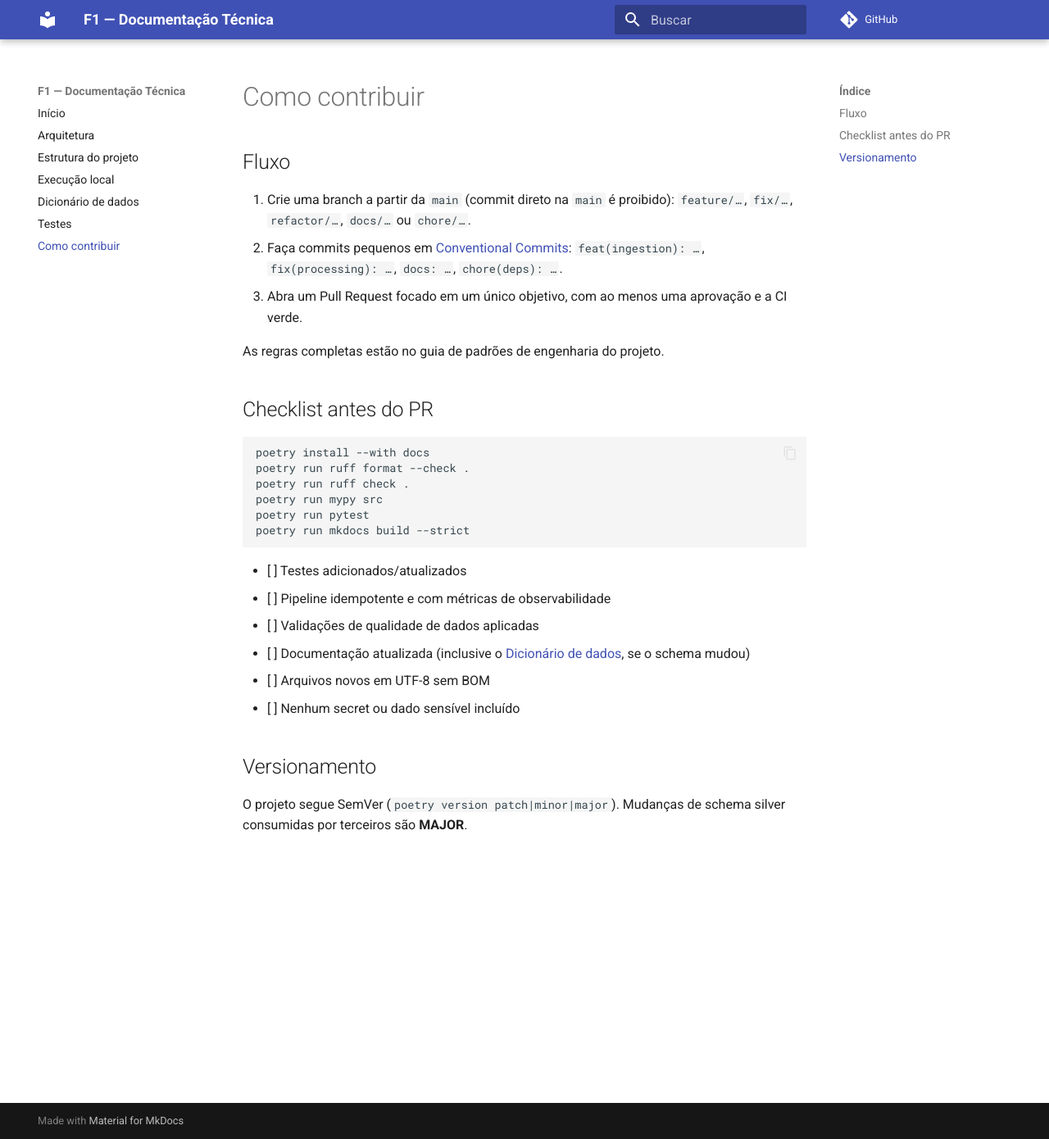
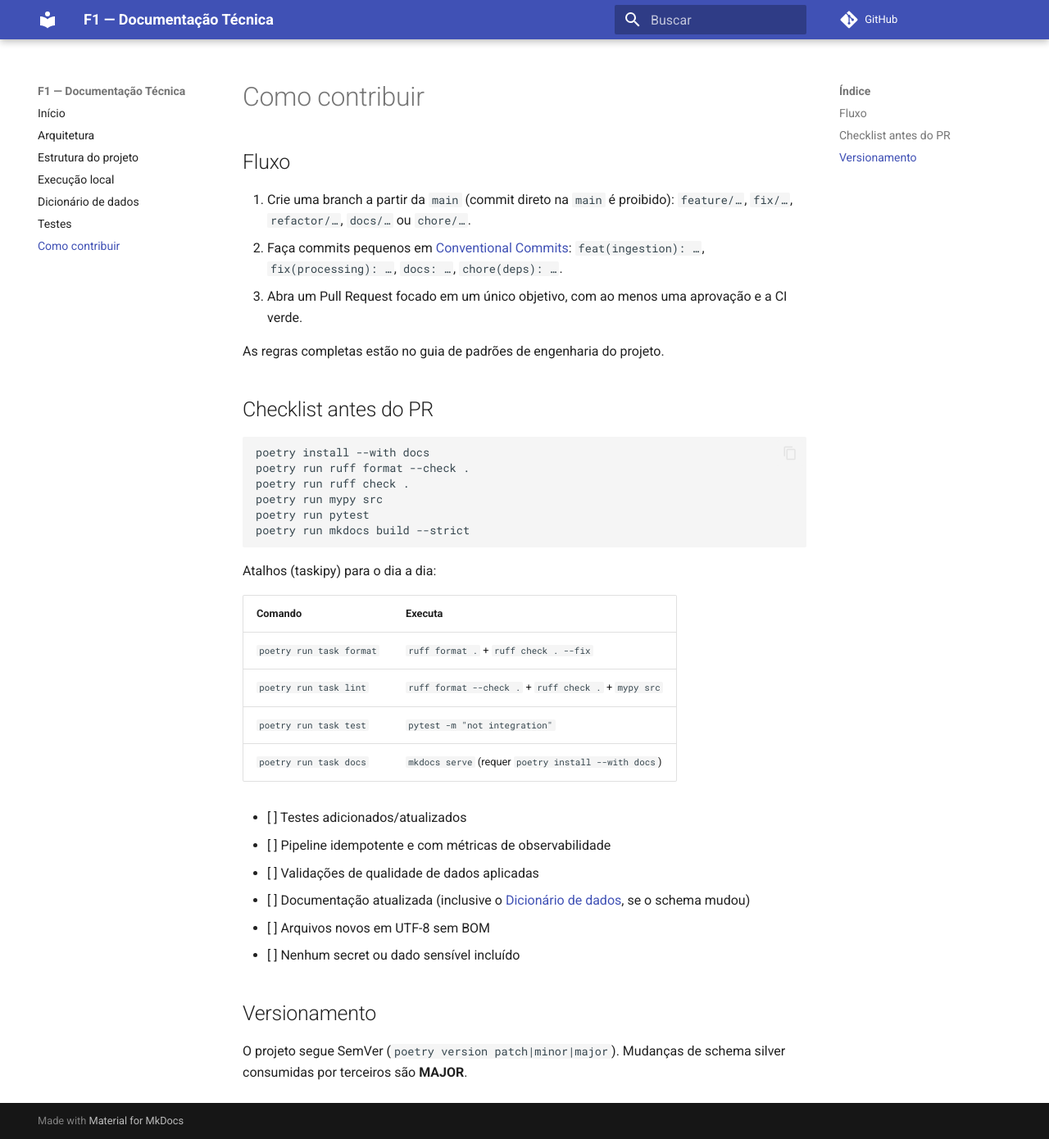
Before and after one commit to EmanuelSeven/F1, an MkDocs documentation site: the page built from docs/contribuicao.md, in a window 1280 px wide and 1390 px high. Shown: the whole window at 82% size. Built offline with MkDocs 1.6.1 and Material for MkDocs 9.7.7, drawn with Linux system fonts in a browser that asks for light colours; comment, search, counter and statistics services are not loaded.

Commit message:
chore(dev): adiciona tarefas lint, format e docs ao taskipy
Co-Authored-By: Claude Opus 5.5 <noreply@anthropic.com>

````diff
--- a/docs/contribuicao.md
+++ b/docs/contribuicao.md
@@ -21,6 +21,15 @@ poetry run pytest
 poetry run mkdocs build --strict
 ```
 
+Atalhos (taskipy) para o dia a dia:
+
+| Comando | Executa |
+|---|---|
+| `poetry run task format` | `ruff format .` + `ruff check . --fix` |
+| `poetry run task lint` | `ruff format --check .` + `ruff check .` + `mypy src` |
+| `poetry run task test` | `pytest -m "not integration"` |
+| `poetry run task docs` | `mkdocs serve` (requer `poetry install --with docs`) |
+
 - [ ] Testes adicionados/atualizados
 - [ ] Pipeline idempotente e com métricas de observabilidade
 - [ ] Validações de qualidade de dados aplicadas
--- a/pyproject.toml
+++ b/pyproject.toml
@@ -43,6 +43,9 @@ docs = [
 
 [tool.taskipy.tasks]
 test = { cmd = "pytest -m \"not integration\"", help = "testes unitários com cobertura (mesmo comando da CI)" }
+lint = { cmd = "ruff format --check . && ruff check . && mypy src", help = "verifica formatação, lint e tipagem sem alterar arquivos" }
+format = { cmd = "ruff format . && ruff check . --fix", help = "formata o código e corrige lint/imports automaticamente" }
+docs = { cmd = "mkdocs serve", help = "servidor local da documentação (requer poetry install --with docs)" }
 
 [tool.ruff]
 line-length = 88
````
Also changed, not shown: README.md (+5 -3 lines).
